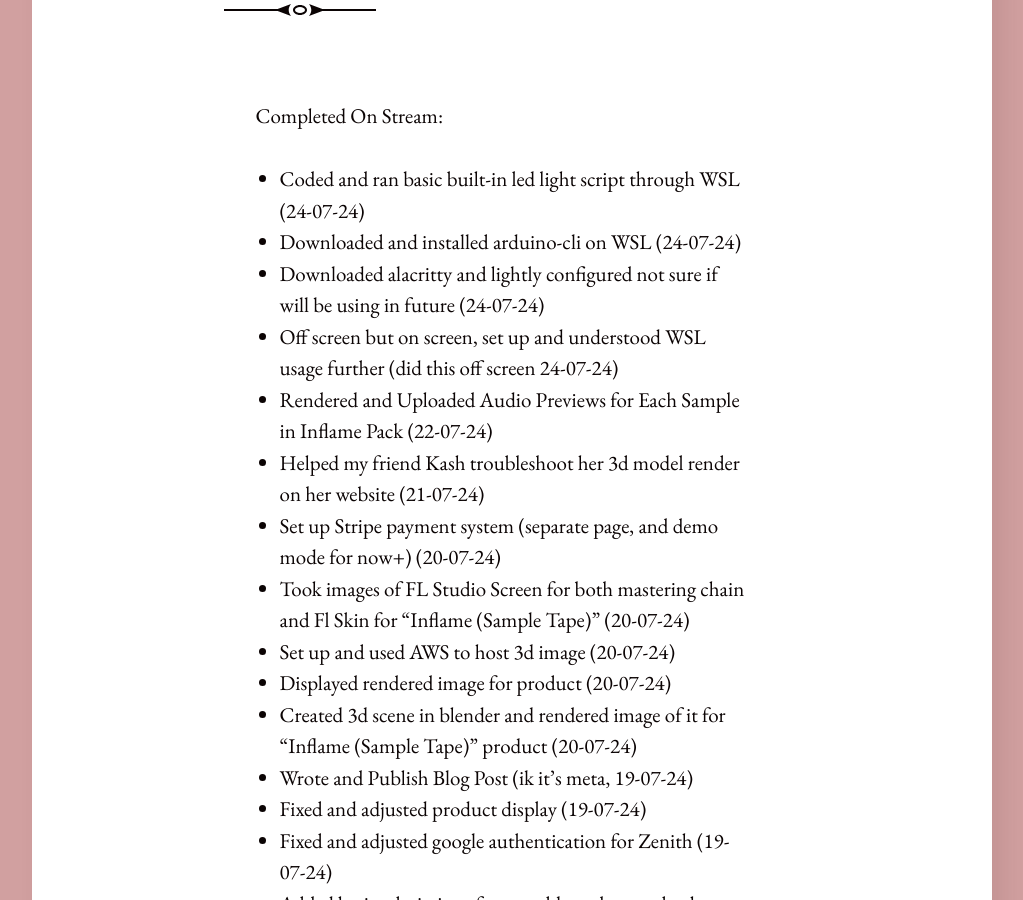
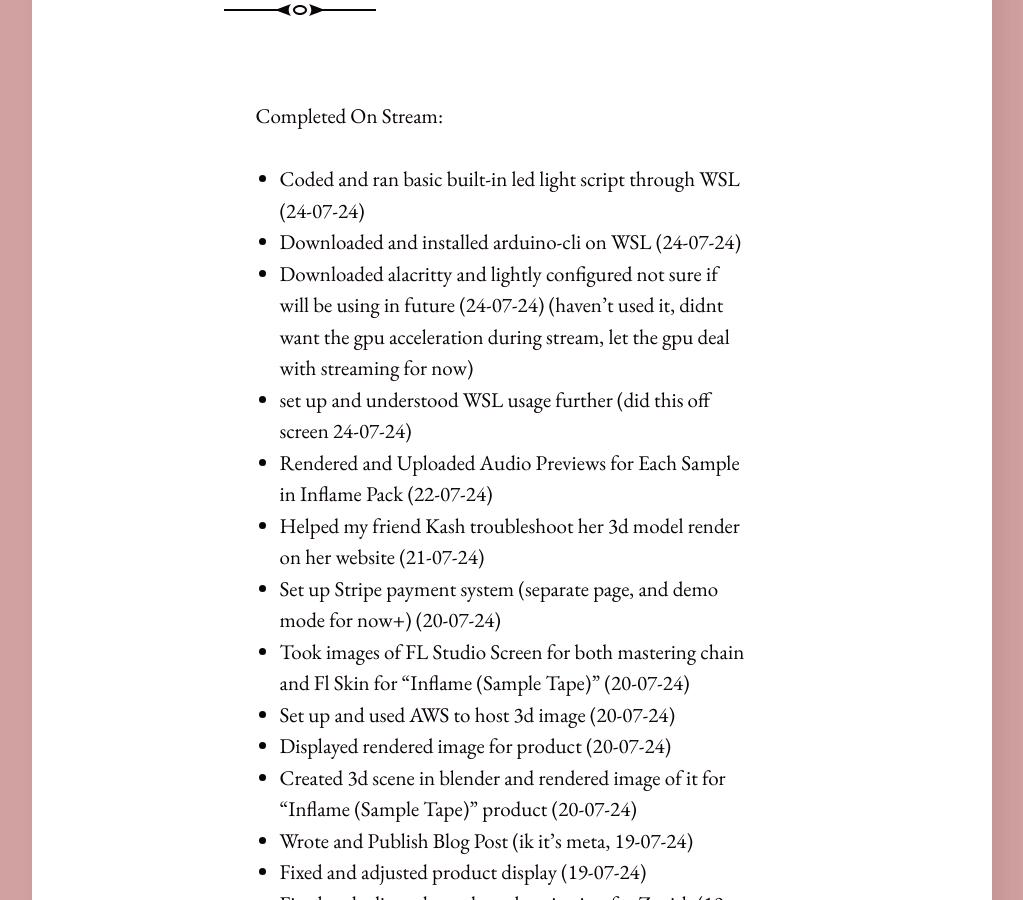
Before and after one commit to fahaamtashfeen/fahaamtashfeen.github.io, a Jekyll site: the page built from currentlyworkingon.md, in a window 1280 px wide and 900 px high, scrolled down 633 px. Shown: the whole window, without its empty margins (128-1151 px from the left). Built offline with Jekyll 4.4.1, drawn with Linux system fonts in a browser that asks for light colours.

Commit message:
edit currently working on

```diff
--- a/currentlyworkingon.md
+++ b/currentlyworkingon.md
@@ -13,8 +13,8 @@ Completed On Stream:
 
 - Coded and ran basic built-in led light script through WSL (24-07-24)
 - Downloaded and installed arduino-cli on WSL (24-07-24)
-- Downloaded alacritty and lightly configured not sure if will be using in future (24-07-24)
-- Off screen but on screen, set up and understood WSL usage further (did this off screen 24-07-24)
+- Downloaded alacritty and lightly configured not sure if will be using in future (24-07-24) (haven't used it, didnt want the gpu acceleration during stream, let the gpu deal with streaming for now)
+- set up and understood WSL usage further (did this off screen 24-07-24)
 - Rendered and Uploaded Audio Previews for Each Sample in Inflame Pack (22-07-24)
 - Helped my friend Kash troubleshoot her 3d model render on her website (21-07-24)
 - Set up Stripe payment system (separate page, and demo mode for now+) (20-07-24)
```
